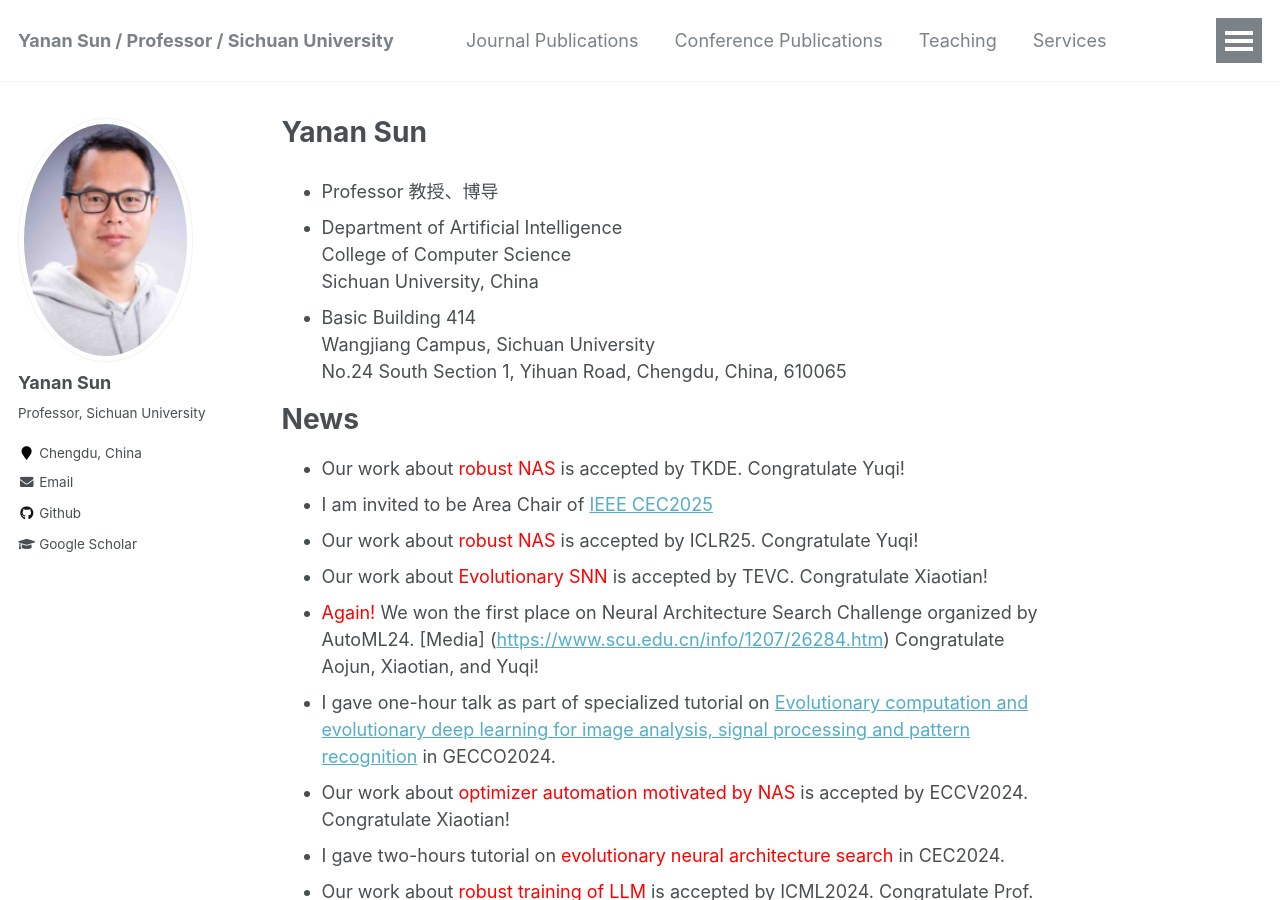
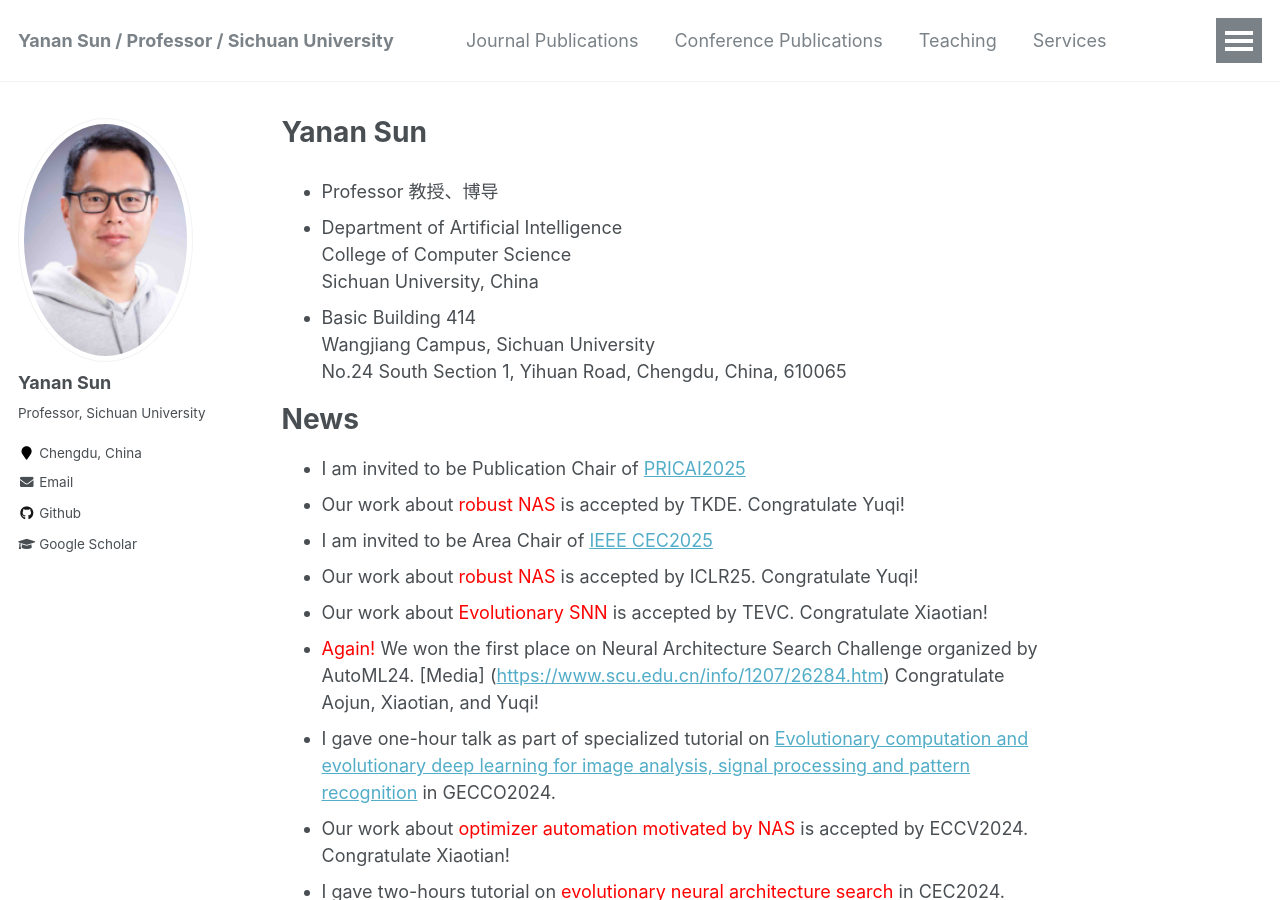
Before and after one commit to yn-sun/yn-sun.github.io, a Jekyll site: the page built from _pages/about.md, in a window 1280 px wide and 900 px high. Built offline with Jekyll 4.4.1, drawn with Linux system fonts in a browser that asks for light colours; comment, search, counter and statistics services are not loaded.

Commit message:
Update about.md

```diff
--- a/_pages/about.md
+++ b/_pages/about.md
@@ -18,6 +18,7 @@ No.24 South Section 1, Yihuan Road, Chengdu, China, 610065
 
 News
 ======
+* I am invited to be Publication Chair of [PRICAI2025](https://www.pricai.org/2025/)
 * Our work about <span style="color: #FF0000">robust NAS</span> is accepted by TKDE. Congratulate Yuqi!
 * I am invited to be Area Chair of [IEEE CEC2025](https://www.cec2025.org/)
 * Our work about <span style="color: #FF0000">robust NAS</span> is accepted by ICLR25. Congratulate Yuqi!
```
